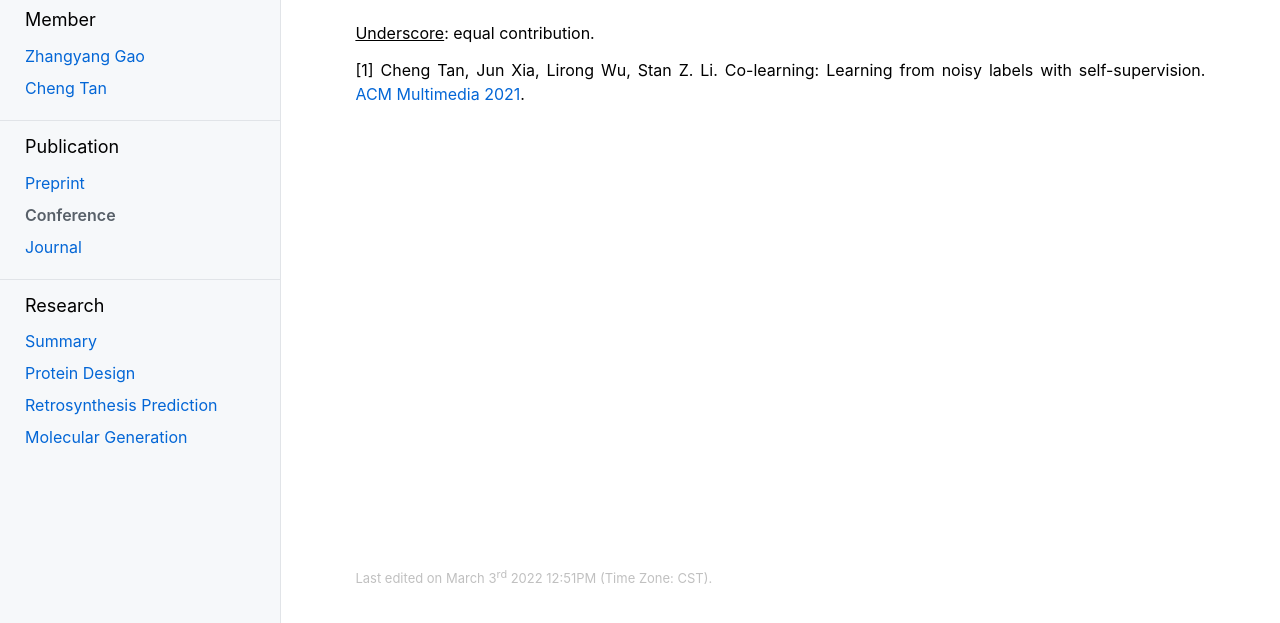
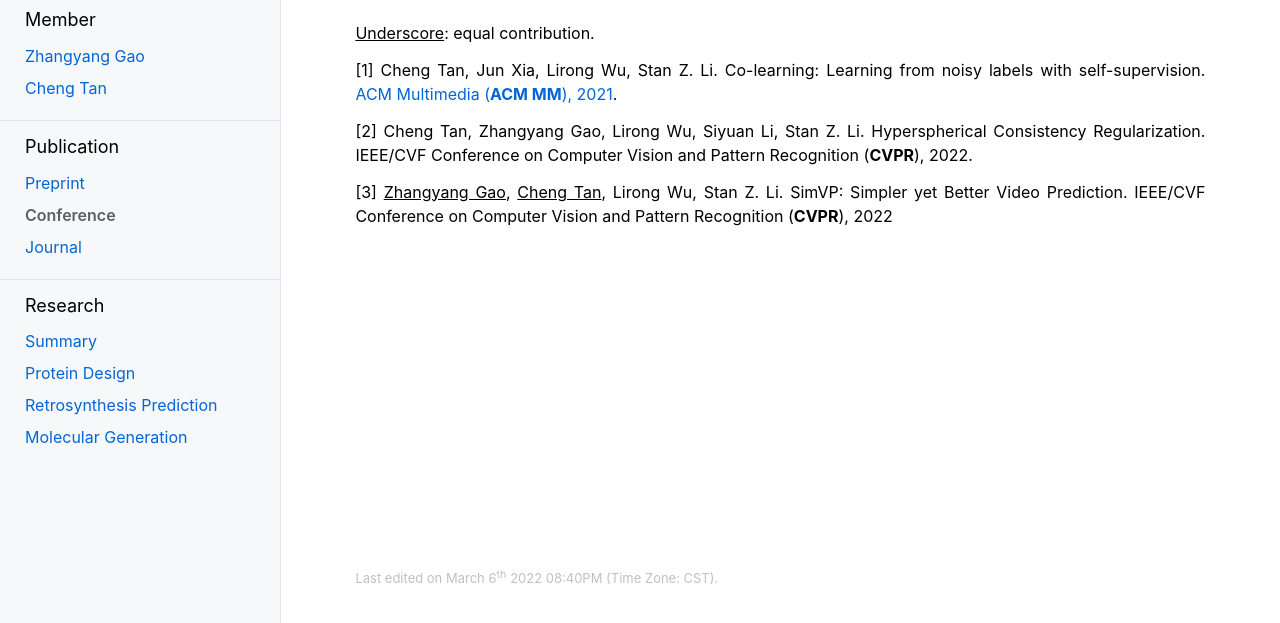
Before and after one commit to Westlake-drug-discovery/Westlake-drug-discovery.github.io, a plain HTML site: page conference.html in a window 1280 px wide. Shown: the part 145-768 px from the top of the page. Drawn offline with nearby package versions, Linux system fonts and the light colour scheme; some packages are replaced by stand-ins of ours.

Commit message:
bold conference/journal

```diff
--- a/conference.html
+++ b/conference.html
@@ -62,12 +62,14 @@ MathJax.Hub.Config({
 <h1>Conference</h1>
 </div>
 <p><u>Underscore</u>: equal contribution.</p>
-<p>[1] Cheng Tan, Jun Xia, Lirong Wu, Stan Z. Li. Co-learning: Learning from noisy labels with self-supervision. <a href="https://dl.acm.org/doi/abs/10.1145/3474085.3475622" target=&ldquo;blank&rdquo;>ACM Multimedia 2021</a>.</p>
+<p>[1] Cheng Tan, Jun Xia, Lirong Wu, Stan Z. Li. Co-learning: Learning from noisy labels with self-supervision. <a href="https://dl.acm.org/doi/abs/10.1145/3474085.3475622" target=&ldquo;blank&rdquo;>ACM Multimedia (<b>ACM MM</b>), 2021</a>.</p>
+<p>[2] Cheng Tan, Zhangyang Gao, Lirong Wu, Siyuan Li, Stan Z. Li. Hyperspherical Consistency Regularization. IEEE/CVF Conference on Computer Vision and Pattern Recognition (<b>CVPR</b>), 2022.</p>
+<p>[3] <u>Zhangyang Gao</u>, <u>Cheng Tan</u>, Lirong Wu, Stan Z. Li. SimVP: Simpler yet Better Video Prediction. IEEE/CVF Conference on Computer Vision and Pattern Recognition (<b>CVPR</b>), 2022</p>
 </div> <!-- <div id="layout-content"> -->
 <div id="footer-container">
 <div id="footer">
 <div id="footer-text">
-Last edited  on March 3<sup>rd</sup> 2022  12:51PM (Time Zone: CST). </br>
+Last edited  on March 6<sup>th</sup> 2022  08:40PM (Time Zone: CST). </br>
 </div> <!-- <div id="footer-text"> -->
 </div> <!-- <div id="footer"> -->
 </div> <!-- <div id="footer-container"> -->
```
Also changed, not shown: cheng_tan.html (+6 -6 lines), index.html (+1 -1 lines), journal.html (+1 -1 lines), menu.html (+1 -1 lines), molecular_generation.html (+1 -1 lines), preprint.html (+1 -1 lines), protein_design.html (+1 -1 lines), retrosynthesis_prediction.html (+1 -1 lines), summary.html (+1 -1 lines), zhangyang_gao.html (+4 -4 lines).
